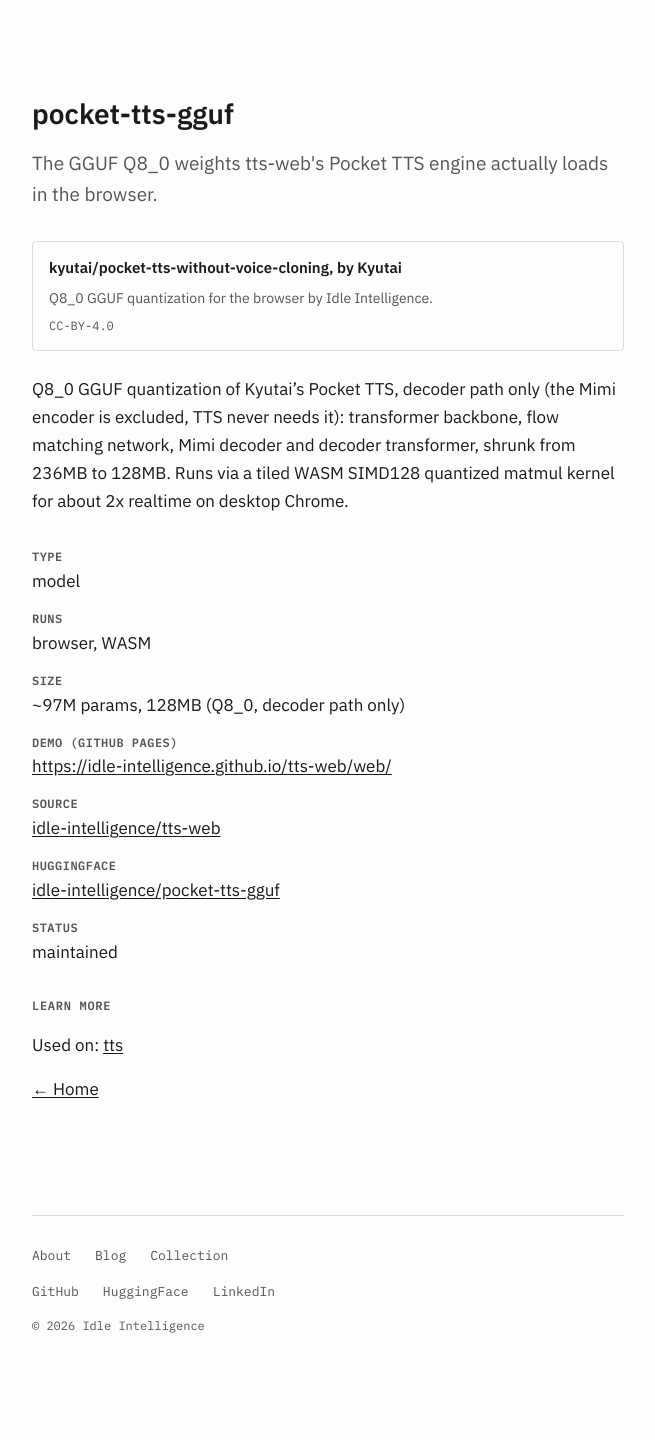
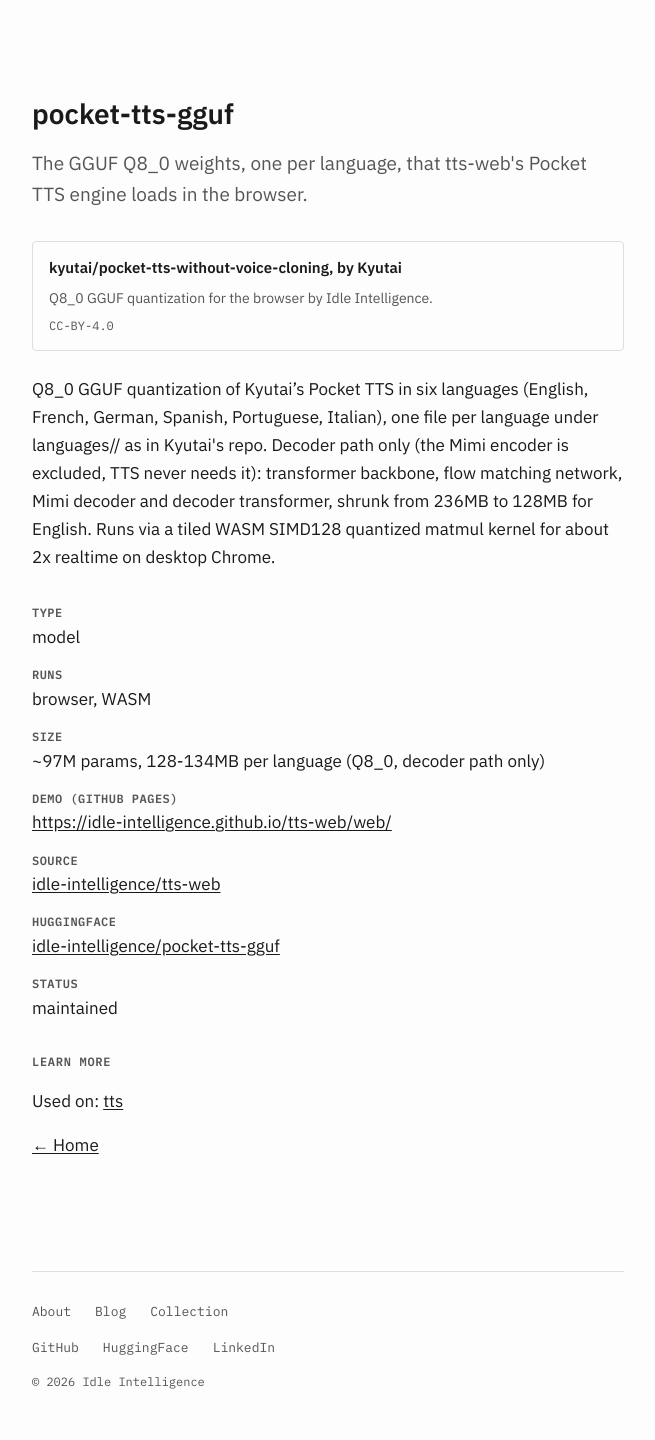
Before and after one commit to idle-intelligence/site, a Jekyll site: the page built from _collection/pocket-tts-gguf.md, in a window 1280 px wide. Shown: the whole page, without its empty margins (312-967 px from the left). Built offline with Jekyll 4.4.1, drawn with Linux system fonts in a browser that asks for light colours; before the commit the page ends 1384 px from its top, so only the background shows below that.

Commit message:
Cards: Pocket TTS ships in six languages, Q8_0 per language

```diff
--- a/_collection/pocket-tts-gguf.md
+++ b/_collection/pocket-tts-gguf.md
@@ -15,15 +15,18 @@ original_author: Kyutai
 contribution: Q8_0 GGUF quantization for the browser by Idle Intelligence.
 dataset: ""
 perf_highlight: ""
-what_is: The GGUF Q8_0 weights tts-web's Pocket TTS engine actually loads in the browser.
+what_is: The GGUF Q8_0 weights, one per language, that tts-web's Pocket TTS engine loads in the browser.
 runs: browser, WASM
-model_size: ~97M params, 128MB (Q8_0, decoder path only)
+model_size: ~97M params, 128-134MB per language (Q8_0, decoder path only)
 license: CC-BY-4.0
 status: maintained
 blurb: >-
-  Q8_0 GGUF quantization of Kyutai's Pocket TTS, decoder path only (the Mimi
+  Q8_0 GGUF quantization of Kyutai's Pocket TTS in six languages (English,
+  French, German, Spanish, Portuguese, Italian), one file per language under
+  languages/<name>/ as in Kyutai's repo. Decoder path only (the Mimi
   encoder is excluded, TTS never needs it): transformer backbone, flow matching
-  network, Mimi decoder and decoder transformer, shrunk from 236MB to 128MB.
+  network, Mimi decoder and decoder transformer, shrunk from 236MB to 128MB
+  for English.
   Runs via a tiled WASM SIMD128 quantized matmul kernel for about 2x realtime on
   desktop Chrome.
 ---
```
Also changed, not shown: _collection/tts-web.md (+6 -4 lines).
